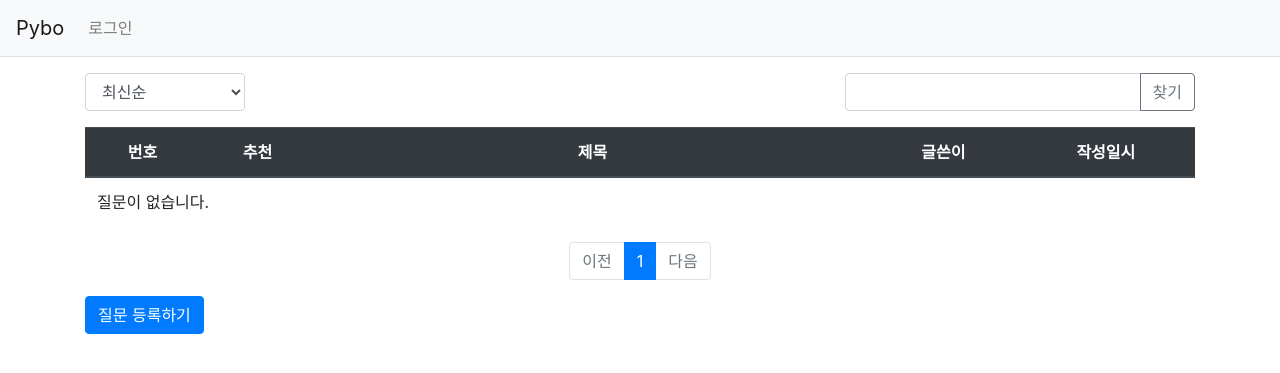
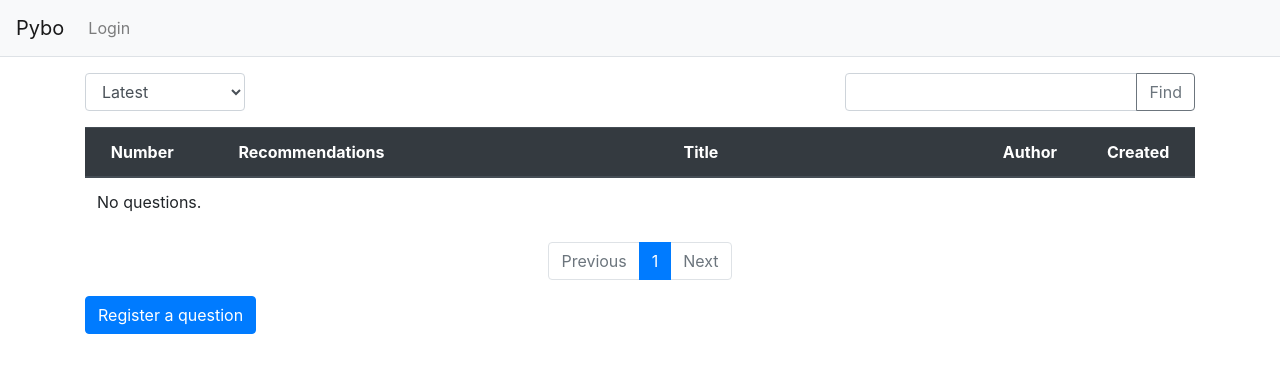
Before and after one commit to PARKINHYO/pybo-docker, a Django app: page / in a window 1280 px wide. Shown: the top 373 px of the page. Run offline with Django 3.2, Linux system fonts and the light colour scheme; data that the repository does not hold is empty; some libraries are stand-ins or nearby versions.

Commit message:
translation from korean to english

```diff
--- a/common/forms.py
+++ b/common/forms.py
@@ -4,7 +4,7 @@ from django.contrib.auth.models import User
 
 
 class UserForm(UserCreationForm):
-    email = forms.EmailField(label="이메일")
+    email = forms.EmailField(label="email")
 
     class Meta:
         model = User
--- a/config/settings.py
+++ b/config/settings.py
@@ -107,9 +107,9 @@ AUTH_PASSWORD_VALIDATORS = [
 # Internationalization
 # https://docs.djangoproject.com/en/3.0/topics/i18n/
 
-LANGUAGE_CODE = 'ko-kr'
+LANGUAGE_CODE = 'en-us'
 
-TIME_ZONE = 'Asia/Seoul'
+TIME_ZONE = 'UTC'
 
 USE_I18N = True
 
--- a/pybo/views/answer_views.py
+++ b/pybo/views/answer_views.py
@@ -36,7 +36,7 @@ def answer_modify(request, answer_id):
     """
     answer = get_object_or_404(Answer, pk=answer_id)
     if request.user != answer.author:
-        messages.error(request, '수정권한이 없습니다')
+        messages.error(request, 'You do not have permission to edit.')
         return redirect('pybo:detail', question_id=answer.question.id)
 
     if request.method == "POST":
@@ -61,7 +61,7 @@ def answer_delete(request, answer_id):
     """
     answer = get_object_or_404(Answer, pk=answer_id)
     if request.user != answer.author:
-        messages.error(request, '삭제권한이 없습니다')
+        messages.error(request, 'You do not have permission to delete.')
     else:
         answer.delete()
     return redirect('pybo:detail', question_id=answer.question.id)
--- a/pybo/views/question_views.py
+++ b/pybo/views/question_views.py
@@ -33,7 +33,7 @@ def question_modify(request, question_id):
     """
     question = get_object_or_404(Question, pk=question_id)
     if request.user != question.author:
-        messages.error(request, '수정권한이 없습니다')
+        messages.error(request, 'You do not have permission to edit comments.')
         return redirect('pybo:detail', question_id=question.id)
 
     if request.method == "POST":
@@ -57,7 +57,7 @@ def question_delete(request, question_id):
     """
     question = get_object_or_404(Question, pk=question_id)
     if request.user != question.author:
-        messages.error(request, '삭제권한이 없습니다')
+        messages.error(request, 'You do not have permission to delete comments.')
         return redirect('pybo:detail', question_id=question.id)
     question.delete()
     return redirect('pybo:index')
--- a/pybo/views/vote_views.py
+++ b/pybo/views/vote_views.py
@@ -12,7 +12,7 @@ def vote_question(request, question_id):
     """
     question = get_object_or_404(Question, pk=question_id)
     if request.user == question.author:
-        messages.error(request, '본인이 작성한 글은 추천할수 없습니다')
+        messages.error(request, 'Articles written by you cannot be recommended.')
     else:
         question.voter.add(request.user)
     return redirect('pybo:detail', question_id=question.id)
@@ -25,7 +25,7 @@ def vote_answer(request, answer_id):
     """
     answer = get_object_or_404(Answer, pk=answer_id)
     if request.user == answer.author:
-        messages.error(request, '본인이 작성한 글은 추천할수 없습니다')
+        messages.error(request, 'Articles written by you cannot be recommended.')
     else:
         answer.voter.add(request.user)
     return redirect('pybo:detail', question_id=answer.question.id)
--- a/templates/base.html
+++ b/templates/base.html
@@ -1,6 +1,6 @@
 {% load static %}
 <!doctype html>
-<html lang="ko">
+<html lang="en">
 <head>
     <!-- Required meta tags -->
     <meta charset="utf-8">
--- a/templates/common/404.html
+++ b/templates/common/404.html
@@ -4,8 +4,8 @@
     <div class="row justify-content-center">
         <div class="col-12 text-center">
             <span class="display-1 d-block">404</span>
-            <div class="mb-4 lead">페이지를 찾을 수 없습니다.</div>
-            <a href="/" class="btn btn-link">홈으로 돌아가기</a>
+            <div class="mb-4 lead">The requested URL was not found on this server. That's all i know.</div>
+            <a href="/" class="btn btn-link">Go to home</a>
         </div>
     </div>
 </div>
--- a/templates/navbar.html
+++ b/templates/navbar.html
@@ -9,9 +9,9 @@
         <ul class="navbar-nav">
             <li class="nav-item ">
                 {% if user.is_authenticated %}
-                <a class="nav-link" href="{% url 'common:logout' %}">{{ user.username }} (로그아웃)</a>
+                <a class="nav-link" href="{% url 'common:logout' %}">{{ user.username }} (Logout)</a>
                 {% else %}
-                <a class="nav-link" href="{% url 'common:login' %}">로그인</a>
+                <a class="nav-link" href="{% url 'common:login' %}">Login</a>
                 {% endif %}
             </li>
         </ul>
--- a/templates/pybo/answer_form.html
+++ b/templates/pybo/answer_form.html
@@ -6,11 +6,11 @@
         {% csrf_token %}
         {% include "form_errors.html" %}
         <div class="form-group">
-            <label for="content">답변내용</label>
+            <label for="content">Answer content</label>
             <textarea class="form-control" name="content" id="content"
                       rows="10">{{ form.content.value|default_if_none:'' }}</textarea>
         </div>
-        <button type="submit" class="btn btn-primary">저장하기</button>
+        <button type="submit" class="btn btn-primary">Save</button>
     </form>
 </div>
 {% endblock %}
--- a/templates/pybo/comment_form.html
+++ b/templates/pybo/comment_form.html
@@ -2,16 +2,16 @@
 
 {% block content %}
 <div class="container my-3">
-    <h5 class="border-bottom pb-2">댓글등록하기</h5>
+    <h5 class="border-bottom pb-2">Post a comment</h5>
     <form method="post" class="post-form my-3">
         {% csrf_token %}
         {% include "form_errors.html" %}
         <div class="form-group">
-            <label for="content">댓글내용</label>
+            <label for="content">Comment content</label>
             <textarea class="form-control"name="content" id="content"
                       rows="3">{{ form.content.value|default_if_none:'' }}</textarea>
         </div>
-        <button type="submit" class="btn btn-primary">저장하기</button>
+        <button type="submit" class="btn btn-primary">Save</button>
     </form>
 </div>
 {% endblock %}
--- a/templates/pybo/question_list.html
+++ b/templates/pybo/question_list.html
@@ -5,26 +5,26 @@
     <div class="row justify-content-between my-3">
         <div class="col-2">
             <select class="form-control so">
-                <option value="recent" {% if so == 'recent' %}selected{% endif %}>최신순</option>
-                <option value="recommend" {% if so == 'recommend' %}selected{% endif %}>추천순</option>
-                <option value="popular" {% if so == 'popular' %}selected{% endif %}>인기순</option>
+                <option value="recent" {% if so == 'recent' %}selected{% endif %}>Latest</option>
+                <option value="recommend" {% if so == 'recommend' %}selected{% endif %}>Recommended</option>
+                <option value="popular" {% if so == 'popular' %}selected{% endif %}>Popularity</option>
             </select>
         </div>
         <div class="col-4 input-group">
             <input type="text" class="form-control kw" value="{{ kw|default_if_none:'' }}">
             <div class="input-group-append">
-                <button class="btn btn-outline-secondary" type="button" id="btn_search">찾기</button>
+                <button class="btn btn-outline-secondary" type="button" id="btn_search">Find</button>
             </div>
         </div>
     </div>
     <table class="table">
         <thead>
         <tr class="text-center thead-dark">
-            <th>번호</th>
-            <th>추천</th>
-            <th style="width:50%">제목</th>
-            <th>글쓴이</th>
-            <th>작성일시</th>
+            <th>Number</th>
+            <th>Recommendations</th>
+            <th style="width:50%">Title</th>
+            <th>Author</th>
+            <th>Created</th>
         </tr>
         </thead>
         <tbody>
@@ -52,7 +52,7 @@
         {% endfor %}
         {% else %}
         <tr>
-            <td colspan="3">질문이 없습니다.</td>
+            <td colspan="3">No questions.</td>
         </tr>
         {% endif %}
         </tbody>
@@ -62,11 +62,11 @@
         <!-- 이전페이지 -->
         {% if question_list.has_previous %}
         <li class="page-item">
-            <a class="page-link" data-page="{{ question_list.previous_page_number }}" href="#">이전</a>
+            <a class="page-link" data-page="{{ question_list.previous_page_number }}" href="#">Previous</a>
         </li>
         {% else %}
         <li class="page-item disabled">
-            <a class="page-link" tabindex="-1" aria-disabled="true" href="#">이전</a>
+            <a class="page-link" tabindex="-1" aria-disabled="true" href="#">Previous</a>
         </li>
         {% endif %}
         <!-- 페이지리스트 -->
@@ -86,16 +86,16 @@
         <!-- 다음페이지 -->
         {% if question_list.has_next %}
         <li class="page-item">
-            <a class="page-link" data-page="{{ question_list.next_page_number }}" href="#">다음</a>
+            <a class="page-link" data-page="{{ question_list.next_page_number }}" href="#">Next</a>
         </li>
         {% else %}
         <li class="page-item disabled">
-            <a class="page-link" tabindex="-1" aria-disabled="true" href="#">다음</a>
+            <a class="page-link" tabindex="-1" aria-disabled="true" href="#">Next</a>
         </li>
         {% endif %}
     </ul>
     <!-- 페이징처리 끝 -->
-    <a href="{% url 'pybo:question_create' %}" class="btn btn-primary">질문 등록하기</a>
+    <a href="{% url 'pybo:question_create' %}" class="btn btn-primary">Register a question</a>
 </div>
 <form id="searchForm" method="get" action="{% url 'index' %}">
     <input type="hidden" id="kw" name="kw" value="{{ kw|default_if_none:'' }}">
```
Also changed, not shown: pybo/forms.py (+0 -11 lines), pybo/views/comment_views.py (+4 -4 lines), templates/common/login.html (+6 -6 lines), templates/common/signup.html (+7 -7 lines), templates/pybo/question_detail.html (+20 -20 lines), templates/pybo/question_form.html (+4 -4 lines).
